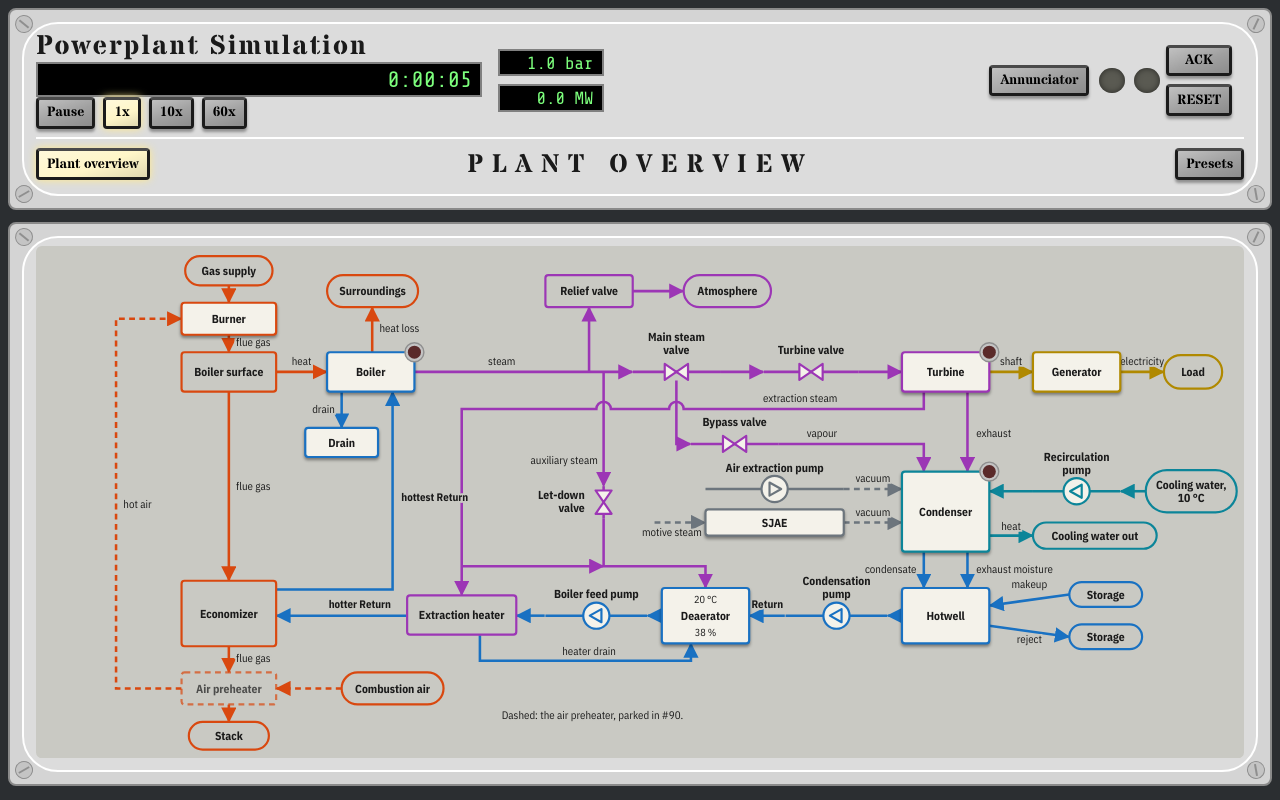
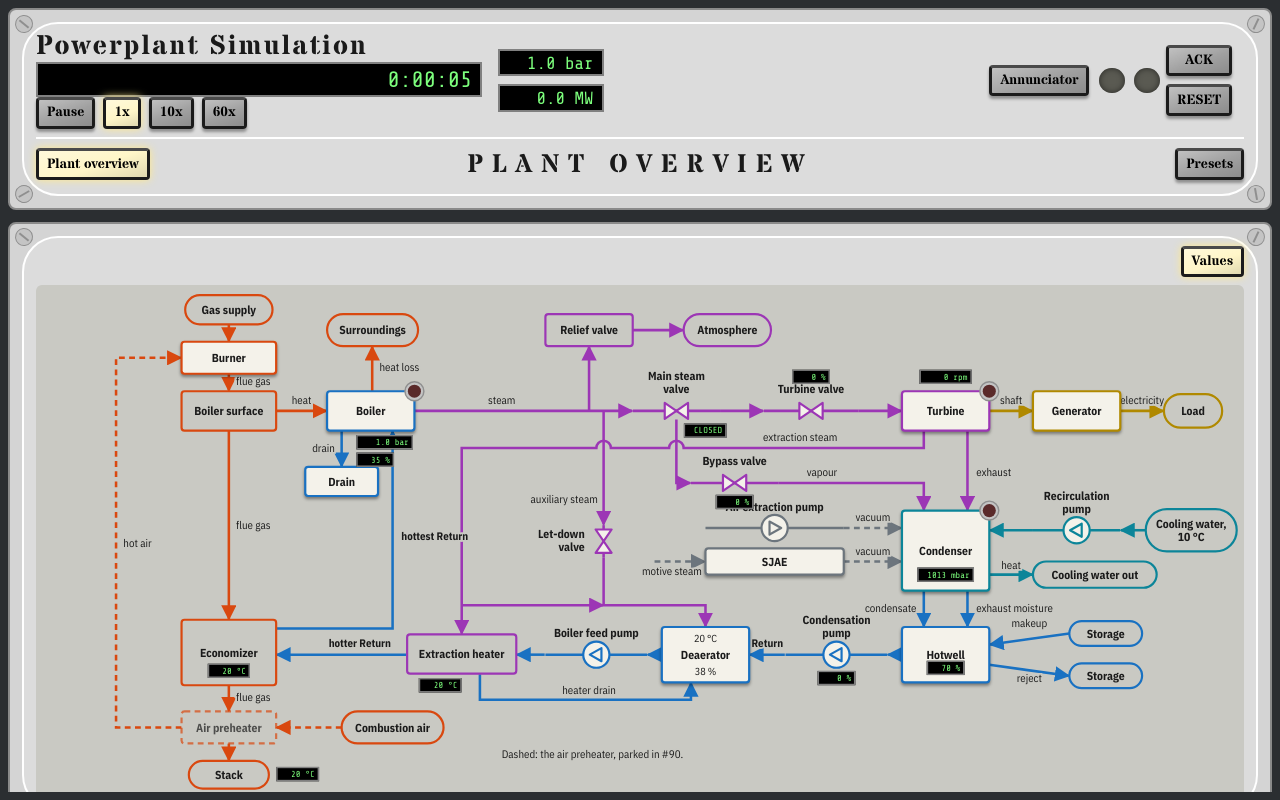
Before and after one commit to NarubyRiverlione/steamboiler, a React (Vite) app: page / in a window 1280 px wide. Built offline with nearby package versions, Linux system fonts and the light colour scheme.

Commit message:
Overview: live values beside the nodes with a Values toggle (#99)
Co-Authored-By: Claude Sonnet 5.5 <noreply@anthropic.com>

```diff
--- a/src/components/board/board.css
+++ b/src/components/board/board.css
@@ -347,6 +347,23 @@
   display: block;
   width: 100%;
   height: auto;
+}
+
+.board-overview-bar {
+  display: flex;
+  justify-content: flex-end;
+  margin-bottom: 0.5rem;
+}
+
+/* A live value label: a small LCD at diagram scale, inside a foreignObject */
+.board-overview-value {
+  display: flex;
+}
+
+.board-overview-value .board-display {
+  min-height: 0;
+  padding: 1px 4px;
+  font-size: 12px;
 }
 
 .board-overview-bg {
--- a/src/navigation/PlantOverview.tsx
+++ b/src/navigation/PlantOverview.tsx
@@ -1,15 +1,34 @@
-import type { ReactNode } from "react"
-/** Plant overview: the plant to be (ADR 0029) as an SVG, drawn from plantDiagram.ts. A part with controls links to its page and carries an alarm LED. The only live values are the deaerator's: temperature, level and, while the start-up vent is open, the safe-to-close lamp (ADR 0038). */
+/** Plant overview: the plant to be (ADR 0029) as an SVG, drawn from plantDiagram.ts. A part with controls links to its page and carries an alarm LED. The live values (#99) are LCD labels beside the nodes, all hidden by the Values toggle: the list is DIAGRAM_VALUES and the deaerator's temperature and level; the deaerator's safe-to-close lamp (ADR 0038) is not a value and always shows. */
 
+import { useState, type ReactNode } from "react"
 import { Link } from "react-router-dom"
 import { PanelFrame } from "../components/board/PanelFrame"
 import { Led } from "../components/board/Led"
+import { Display } from "../components/board/Display"
+import { LensButton } from "../components/board/LensButton"
 import usePowerPlant from "../context/PowerPlantContext"
-import { DIAGRAM_HEIGHT, DIAGRAM_WIDTH, LABELS, MEDIA, NODES, PIPES, type DiagramNode, type NodeSymbol } from "./plantDiagram"
+import useEMA from "../utils/useEMA"
+import {
+  DIAGRAM_HEIGHT,
+  DIAGRAM_VALUES,
+  DIAGRAM_WIDTH,
+  LABELS,
+  MEDIA,
+  NODES,
+  PIPES,
+  type DiagramNode,
+  type DiagramValue,
+  type NodeSymbol,
+} from "./plantDiagram"
 import { CstDeaerator } from "../context/const"
+import { hotwellFraction, overviewValueTexts } from "./overviewValues"
 import { PARTS, partAlarms } from "./plantParts"
 
 const GLYPH_HALF = 18
+// A value label is a foreignObject this wide and tall; the LCD inside sits at the edge its anchor names
+const VALUE_BOX_WIDTH = 150
+const VALUE_BOX_HEIGHT = 22
+const VALUE_JUSTIFY = { start: "flex-start", middle: "center", end: "flex-end" } as const
 
 function glyphPaths(symbol: NodeSymbol): ReactNode {
   if (symbol === "valve") return <path d="M-16 -11 L16 11 L16 -11 L-16 11 Z" />
@@ -80,13 +99,34 @@ function NodeShape({ node }: { readonly node: DiagramNode }) {
   )
 }
 
+function ValueLabel({ value, text }: { readonly value: DiagramValue; readonly text: string }) {
+  const left: number = value.anchor === "start" ? value.x : value.anchor === "middle" ? value.x - VALUE_BOX_WIDTH / 2 : value.x - VALUE_BOX_WIDTH
+  return (
+    <foreignObject x={left} y={value.y} width={VALUE_BOX_WIDTH} height={VALUE_BOX_HEIGHT} pointerEvents="none">
+      <div className="board-overview-value" style={{ justifyContent: VALUE_JUSTIFY[value.anchor] }}>
+        <Display label={value.label} text={text} widest={value.widest} />
+      </div>
+    </foreignObject>
+  )
+}
+
 function PlantOverview() {
   const { state } = usePowerPlant()
+  const [showValues, setShowValues] = useState<boolean>(true)
+  // Same smoothing as the Boiler and Condenser pages, so the numbers match
+  const smoothPressure: number = useEMA(state.Boiler.pressure, 0.01)
+  const hotwellLevel: number = useEMA(hotwellFraction(state), 0.1)
+  const texts = overviewValueTexts(state, { pressure: smoothPressure, hotwellLevel })
   const alarms = partAlarms(state)
   const { temperature, waterVolume, startUpVentOpen, safeToClose } = state.Deaerator
   const deaerator: DiagramNode | undefined = NODES.find((node: DiagramNode) => node.id === "deaerator")
   return (
     <PanelFrame title="Plant">
+      <div className="board-overview-bar">
+        <LensButton small pressed={showValues} onClick={() => { setShowValues(!showValues); }}>
+          Values
+        </LensButton>
+      </div>
       <svg
         className="board-overview"
         viewBox={"0 0 " + String(DIAGRAM_WIDTH) + " " + String(DIAGRAM_HEIGHT)}
@@ -158,12 +198,16 @@ function PlantOverview() {
         )}
         {deaerator !== undefined && (
           <g className="board-node-values" pointerEvents="none">
+            {showValues && (
+              <>
                 <text className="board-node-value" x={deaerator.x + deaerator.w / 2} y={deaerator.y + 20}>
                   {temperature.toFixed(0)} °C
                 </text>
                 <text className="board-node-value" x={deaerator.x + deaerator.w / 2} y={deaerator.y + deaerator.h - 10}>
                   {((waterVolume / CstDeaerator.TotalVolume) * 100).toFixed(0)} %
                 </text>
+              </>
+            )}
             {startUpVentOpen && (
               <g transform={"translate(" + String(deaerator.x + deaerator.w) + " " + String(deaerator.y) + ")"}>
                 <Led lit={safeToClose} tone="ok" label="Deaerator safe to close" />
@@ -171,6 +215,7 @@ function PlantOverview() {
             )}
           </g>
         )}
+        {showValues && DIAGRAM_VALUES.map((value: DiagramValue) => <ValueLabel key={value.id} value={value} text={texts[value.id]} />)}
       </svg>
     </PanelFrame>
   )
--- /dev/null
+++ b/src/navigation/overviewValues.ts
@@ -0,0 +1,38 @@
+/** The text of each live value on the plant overview (#99), from the plant state; the levels and the pressure arrive smoothed, as the part pages show them. */
+
+import { CstSimulation } from "../context/const"
+import type PowerPlantState from "../context/PowerPlantState"
+import type { ValueId } from "./plantDiagram"
+
+const { CstBoiler, CstCondenser } = CstSimulation
+
+export type SmoothedValues = {
+  // bar, as the Boiler page smooths it
+  readonly pressure: number
+  // 0-1 of the hotwell volume, as the Condenser page smooths it
+  readonly hotwellLevel: number
+}
+
+const percent = (fraction: number): string => `${(fraction * 100).toFixed(0)} %`
+const celsius = (value: number): string => `${value.toFixed(0)} °C`
+
+export function overviewValueTexts(state: PowerPlantState, smoothed: SmoothedValues): Record<ValueId, string> {
+  const { Boiler, Turbine, Condenser, Heater } = state
+  return {
+    boilerPressure: `${smoothed.pressure.toFixed(1)} bar`,
+    boilerLevel: percent(Boiler.waterVolume / CstBoiler.TotalVolume),
+    mainSteamValve: Turbine.mainSteamValve ? "OPEN" : "CLOSED",
+    turbineValve: percent(Turbine.turbineValvePosition),
+    bypassValve: percent(Turbine.bypassValvePosition),
+    turbineSpeed: `${Turbine.rpm.toFixed(0)} rpm`,
+    condenserPressure: `${Condenser.pressure.toFixed(0)} mbar`,
+    hotwellLevel: percent(smoothed.hotwellLevel),
+    condensationPump: percent(Condenser.condensationPumpValvePosition),
+    heaterTemperature: celsius(Heater.returnTemperature),
+    economizerTemperature: celsius(Boiler.returnTemperatureOut),
+    stackTemperature: celsius(Boiler.stackTemperature),
+  }
+}
+
+export const hotwellFraction = (state: PowerPlantState): number =>
+  state.Condenser.hotwellWaterVolume / CstCondenser.TotalVolume
--- a/src/navigation/plantDiagram.ts
+++ b/src/navigation/plantDiagram.ts
@@ -36,6 +36,33 @@ type DiagramLabel = {
   readonly text: string
   readonly anchor?: "start" | "middle" | "end"
   readonly bold?: true
+}
+
+export type ValueId =
+  | "boilerPressure"
+  | "boilerLevel"
+  | "mainSteamValve"
+  | "turbineValve"
+  | "bypassValve"
+  | "turbineSpeed"
+  | "condenserPressure"
+  | "hotwellLevel"
+  | "condensationPump"
+  | "heaterTemperature"
+  | "economizerTemperature"
+  | "stackTemperature"
+
+// A live value drawn as an LCD label beside a node (#99); x and y are the anchor in diagram units, `anchor` says which edge of the label it is
+export type DiagramValue = {
+  readonly id: ValueId
+  readonly node: string
+  // Names the readout
+  readonly label: string
+  // The longest text it shows; sizes the label so it does not resize as the value changes
+  readonly widest: string
+  readonly x: number
+  readonly y: number
+  readonly anchor: "start" | "middle" | "end"
 }
 
 export const DIAGRAM_WIDTH = 1660
@@ -293,3 +320,18 @@ export const LABELS: readonly DiagramLabel[] = [
 ]
 
 export const MEDIA: readonly Medium[] = ["heat", "steam", "water", "cooling", "power", "vacuum"]
+
+export const DIAGRAM_VALUES: readonly DiagramValue[] = [
+  { id: "boilerPressure", node: "boiler", label: "Boiler pressure", widest: "999.9 bar", x: 440, y: 206, anchor: "start" },
+  { id: "boilerLevel", node: "boiler", label: "Boiler level", widest: "100 %", x: 440, y: 230, anchor: "start" },
+  { id: "mainSteamValve", node: "msv", label: "Main steam valve", widest: "CLOSED", x: 890, y: 190, anchor: "start" },
+  { id: "turbineValve", node: "turbinevalve", label: "Turbine valve position", widest: "100 %", x: 1065, y: 116, anchor: "middle" },
+  { id: "bypassValve", node: "bypass", label: "Bypass valve position", widest: "100 %", x: 960, y: 288, anchor: "middle" },
+  { id: "turbineSpeed", node: "turbine", label: "Turbine speed", widest: "3500 rpm", x: 1250, y: 116, anchor: "middle" },
+  { id: "condenserPressure", node: "condenser", label: "Condenser pressure", widest: "1100 mbar", x: 1250, y: 388, anchor: "middle" },
+  { id: "hotwellLevel", node: "hotwell", label: "Hotwell level", widest: "100 %", x: 1250, y: 516, anchor: "middle" },
+  { id: "condensationPump", node: "condpump", label: "Condensation pump position", widest: "100 %", x: 1100, y: 530, anchor: "middle" },
+  { id: "heaterTemperature", node: "heater", label: "Extraction heater temperature", widest: "999 °C", x: 585, y: 540, anchor: "end" },
+  { id: "economizerTemperature", node: "economizer", label: "Economizer temperature", widest: "999 °C", x: 265, y: 520, anchor: "middle" },
+  { id: "stackTemperature", node: "stack", label: "Stack temperature", widest: "999 °C", x: 330, y: 662, anchor: "start" },
+]
```
Also changed, not shown: 2 other files (tests, documents, lock files or other folders). Lines whose indentation alone changed are shown as unchanged.
